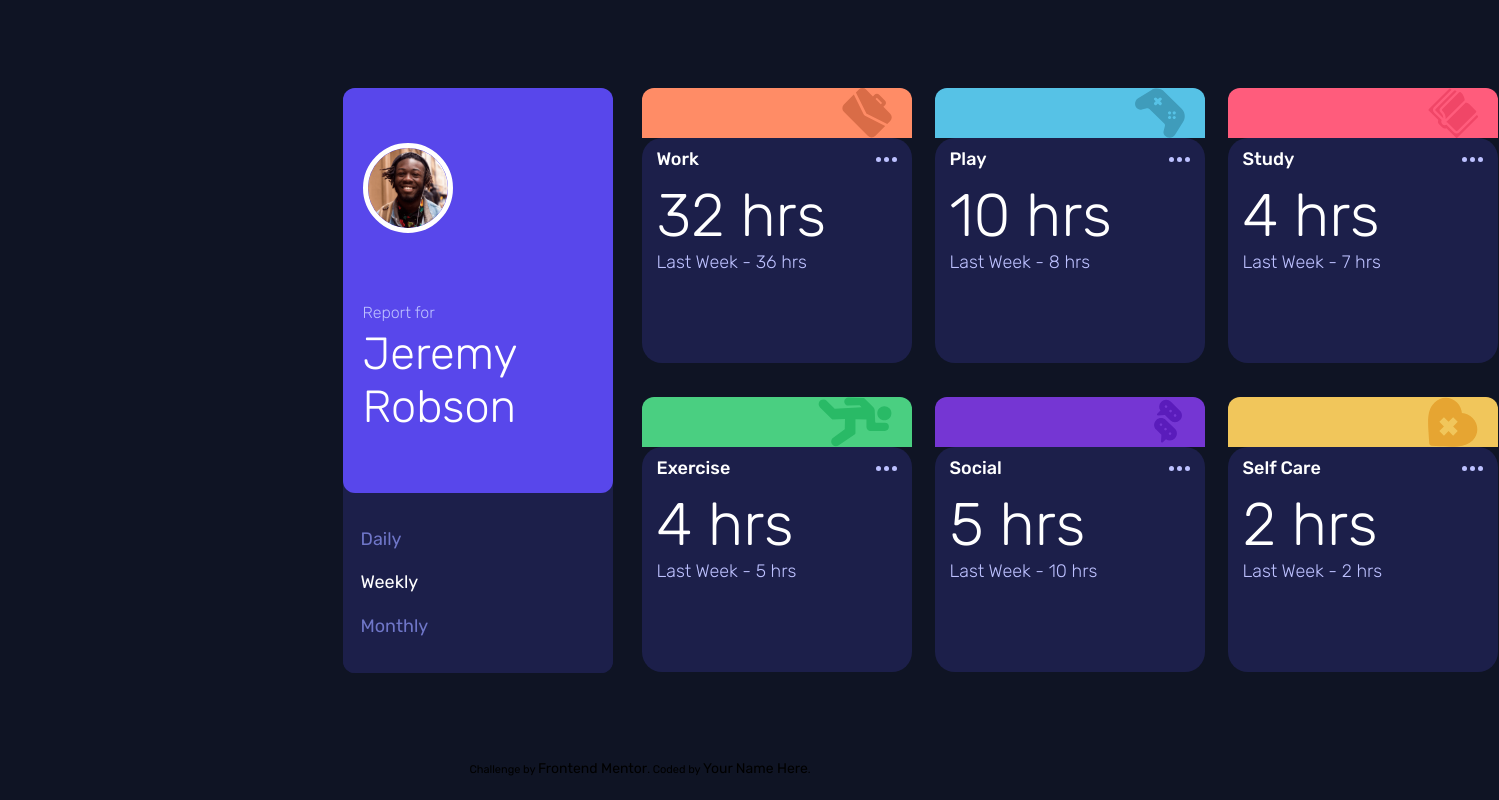
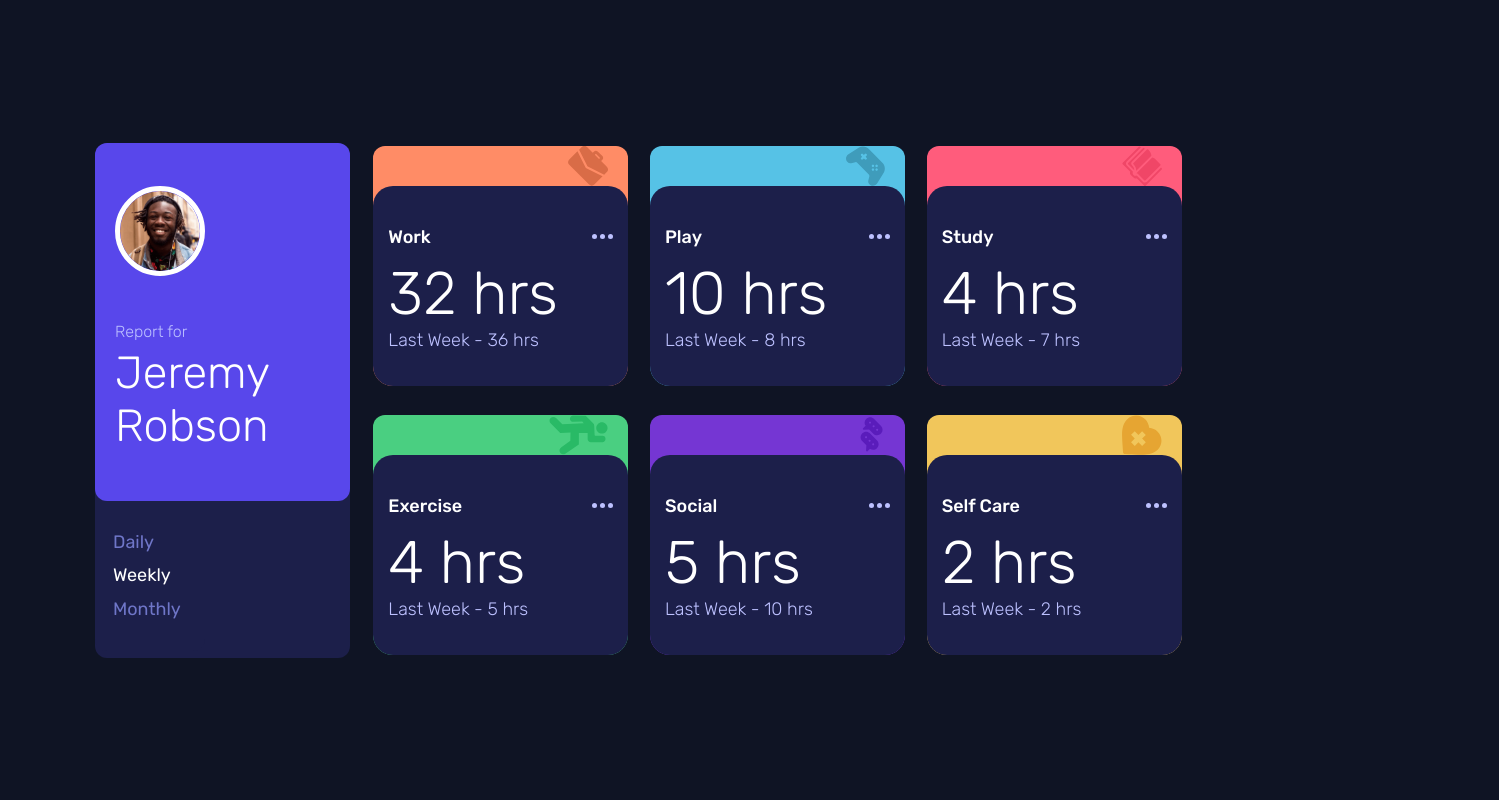
Before and after one commit to MachadoA/time-tracking-app, a React (Vite) app: page / in a window 1280 px wide. Shown: the top 800 px of the page, 1499 px wide, since content can reach past the window. Built offline with nearby package versions, Linux system fonts and the light colour scheme.

Commit message:
change css

```diff
--- a/src/App.css
+++ b/src/App.css
@@ -23,7 +23,7 @@ a{color:inherit; cursor: pointer;}
   --color-self-care: hsl(43, 84%, 65%);
 
   --color-very-dark-blue: hsl(226, 43%, 10%);
-  --color-dark-blue: hsl(235, 46%, 20%);
+  --color-dark-blue: #1c1f4a;
   --color-desaturated-blue: hsl(235, 45%, 61%);
   --color-pale-blue: hsl(236, 100%, 87%);
 }
@@ -37,11 +37,12 @@ body{
   margin: 20px auto;
 }
 
-@media (min-width: 980px){
+@media (min-width: 1065px){
   .container{
-    display: grid;
-    grid-template-columns: repeat(auto-fit, minmax(200px, 1fr));
-    width: 650px;
-    min-height: 90vh;
+    display: flex;
+    width: 1110px;
+    min-height: 95vh;
+    align-items: center;
+    justify-content: center;
   }
 }
--- a/src/components/layout/footer/Footer.jsx
+++ b/src/components/layout/footer/Footer.jsx
@@ -3,8 +3,10 @@ import styles from './Footer.module.css';
 export default function Footer() {
   return (
     <footer className={styles.footer}>
-         Challenge by <a href="https://www.frontendmentor.io?ref=challenge" target="_blank">Frontend Mentor</a>.
-         Coded by <a href="#">Your Name Here</a>.
+         <p>
+           Challenge by <a href="https://www.frontendmentor.io?ref=challenge" target="_blank">Frontend Mentor</a>.
+           Coded by <a href="https://anaamaral.netlify.app/">Ana Amaral</a>.
+         </p>
     </footer>
   )
 }
--- a/src/components/layout/footer/Footer.module.css
+++ b/src/components/layout/footer/Footer.module.css
@@ -1,4 +1,4 @@
 .footer{
-    font-size: 11px; text-align: center; }
-    .attribution a { color: hsl(228, 45%, 44%);
-}
+    font-size: 11px; text-align: center; color: #4a4e90; padding: 15px 0;}
+
+.footer a { color: #7073b2;}
--- a/src/components/layout/header/Header.module.css
+++ b/src/components/layout/header/Header.module.css
@@ -34,15 +34,17 @@
     padding: 5px 0;
 }
 
-@media (min-width: 980px){
+@media (min-width: 1065px){
     .dataPerson{
         flex-direction: column;
         align-items: flex-start;
         gap: 20px;
-        height: 345px;
+        height: 298px;
+        width: 215px;
     }
     .header{
-        width: 270px;
+        width: 255px;
+        height: 515px;
     }
     .text h1{
         font-size: 45px;
--- a/src/components/layout/nav/Nav.module.css
+++ b/src/components/layout/nav/Nav.module.css
@@ -24,13 +24,13 @@
     color: #fff;
 }
 
-@media (min-width: 980px){
+@media (min-width: 1065px){
     .nav{
-        width: 270px;
+        width: 110px;
     }
     .navUl{
         flex-direction: column;
         padding-left: 18px;
-        height: 130px;
+        height: 100px;
     }
 }
--- a/src/components/pages/Card/Card.module.css
+++ b/src/components/pages/Card/Card.module.css
@@ -1,23 +1,15 @@
 .sectionItem{
     margin: 30px auto;
-    border-radius: 12px;
-    /* background-color: var(--color-dark-blue); */
-    /* padding-bottom: 30px; */
-    position: relative;
+    border-radius: 20px;
 }
 
-.work,
-.play,
-.study,
-.exercise,
-.social,
-.self-care{
+.headerItem{
     border-top-right-radius: 12px;
     border-top-left-radius: 12px;
     display: flex;
     justify-content: flex-end;
     padding-right: 20px;
-    height: 50px;
+    height: 45px;
 }
 .work{background-color: var(--color-work);}
 .play{background-color: var(--color-play);}
@@ -73,32 +65,42 @@
     width: 360px;
 }
 
-.bodyInformation{
+.body{
+    background-color: var(--color-dark-blue);
     border-radius: 20px;
-    background-color: var(--color-dark-blue);
-    padding-bottom: 20px;
+    padding: 30px 0;
+}
+.body:hover{
+    background-color: #2d3274;
 }
 
-@media (min-width: 980px){
+@media (min-width: 1065px){
     .main{
       display: grid;
-      grid-template-columns: repeat(auto-fit, minmax(200px, 1fr));
-      width: 859px;
-      gap: 20px;
+      grid-template-columns: repeat(auto-fill, minmax(260px, 1fr));
+      width: 815px;
+      gap: 15px;
     }
     .articleInformation{
         align-items: flex-start;
         flex-direction: column;
         width: 240px;
     }
+    .body{
+        height: 140px;
+    }
     .articleInformation h2{
         font-size: 60px;
     }
     .bodyInformation{
-        height: 205px;
+        padding-bottom: 0;
     }
     .sectionItem{
         margin: 7px auto;
         cursor: pointer;
+        width: 255px;
+    }
+    .headerItem{
+        height: 40px;
     }
 }
--- a/src/components/pages/Card/ItemCard.jsx
+++ b/src/components/pages/Card/ItemCard.jsx
@@ -12,15 +12,14 @@ export default function ItemCard({ item, activeLink }) {
   const { current, previous } = timeframes[activeLink];
 
   return (
-    <>
       <motion.section
         initial={{opacity: 0}}
         whileInView={{opacity: 1}}
-        className={styles.sectionItem}>
-        <div className={styles[titleClass]}>
+        className={`${styles.sectionItem} ${styles[titleClass]}`}>
+        <div className={`${styles[titleClass]} ${styles.headerItem}`}>
           <img src={`./images/icon-${title.toLowerCase().replace(/ /g, '-')}.svg`} alt={`icon of the ${title.toLowerCase()}`} />
         </div>
-        <div className={styles.bodyInformation}>
+        <div className={styles.body}>
           <article className={styles.articleTitle}>
             <h3>{title}</h3>
             <button>
@@ -35,6 +34,5 @@ export default function ItemCard({ item, activeLink }) {
           </article>
         </div>
       </motion.section>
-    </>
   );
 }
```
Also changed, not shown: index-base.html (deleted, +0 -80 lines), 1 other file (tests, documents, lock files or other folders).
